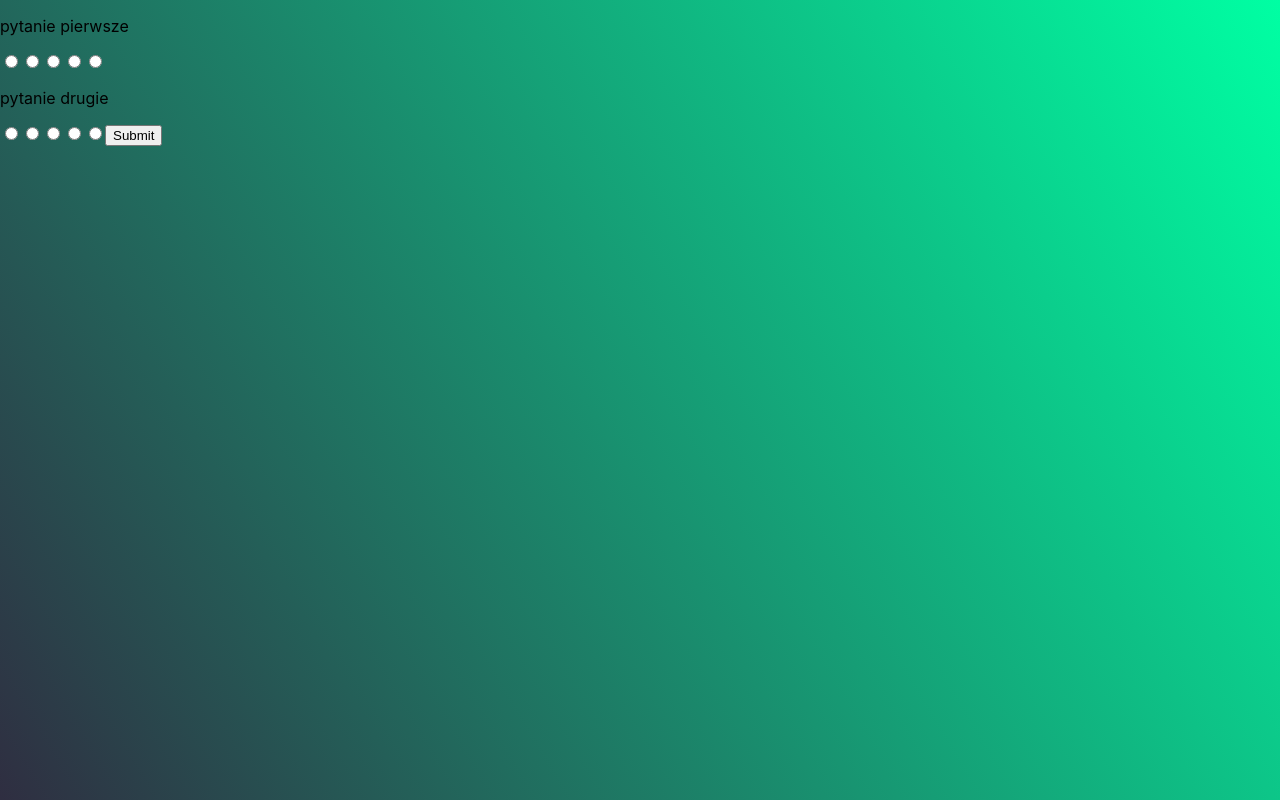
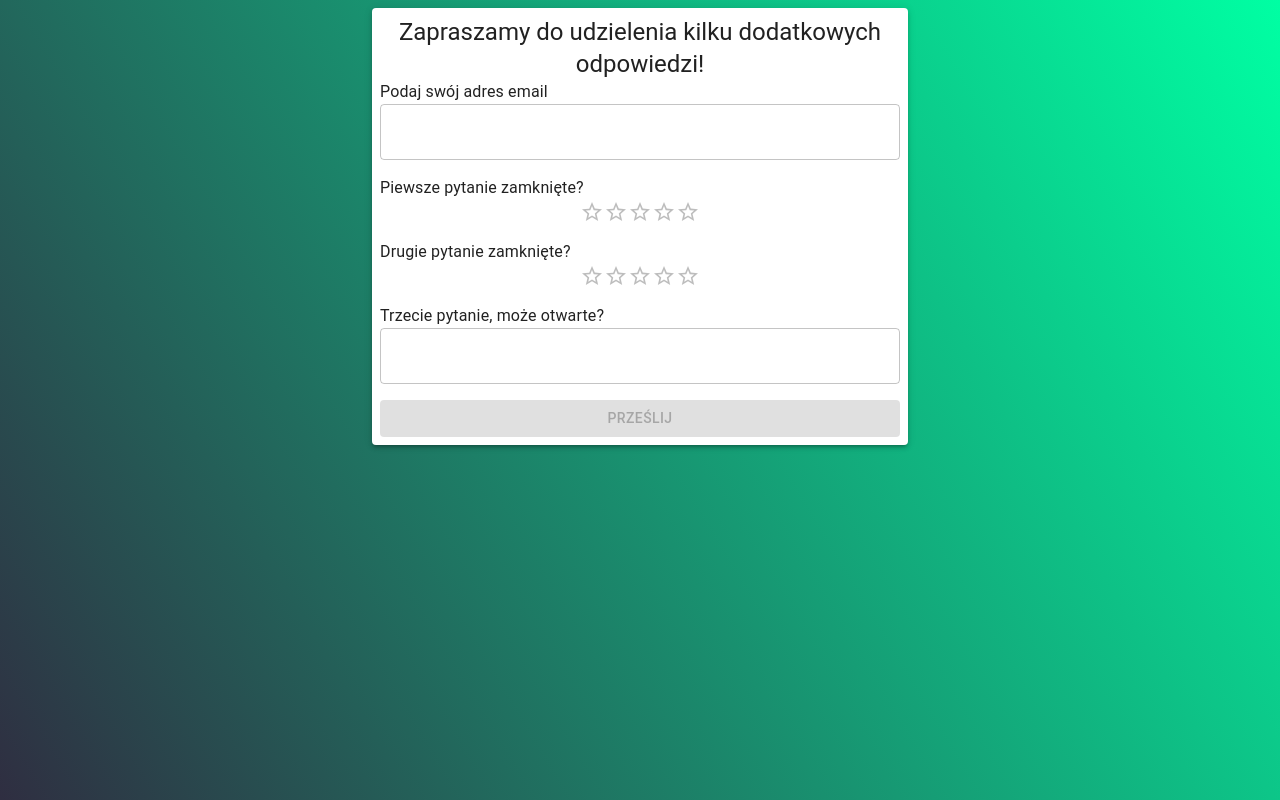
Before and after one commit to elpassion-shops/lesson-11-emails, a Next.js app: page /questionnaire in a window 1280 px wide. Built offline with nearby package versions, Linux system fonts and the light colour scheme.

Commit message:
Add questionnaire with dummy data source

```diff
--- a/interfaces/questionnaire.ts
+++ b/interfaces/questionnaire.ts
@@ -24,6 +24,7 @@ export interface IQuestionnaire {
   title: string;
   questions: IQuestion[];
   email?: string | null;
+  isOpen?: boolean | null;
 }
 
 export interface IQuestionnaireResponse {
@@ -32,6 +33,19 @@ export interface IQuestionnaireResponse {
 
 export interface IQuestionnaireRequest {
   id: number;
+}
+
+export interface IAnswersRequest {
+  answers: IAnswer[];
+  email: string;
+}
+
+export class AnswerRequest {
+  @ValidateNested({ each: true })
+  answers: IAnswer[];
+
+  @IsEmail()
+  email: string;
 }
 
 export class AnswerClose implements IAnswer {
--- a/pages/questionnaire.tsx
+++ b/pages/questionnaire.tsx
@@ -1,75 +1,202 @@
+import {
+  Button,
+  CircularProgress,
+  Container,
+  FormControl,
+  Grid,
+  Paper,
+  Rating,
+  TextField,
+  Typography,
+} from "@mui/material";
+import type { NextPage } from "next";
+import { useCallback, useEffect, useMemo, useState } from "react";
+import { useForm, Controller } from "react-hook-form";
+import { classValidatorResolver } from "@hookform/resolvers/class-validator";
 
-import { useForm } from "react-hook-form";
-import { classValidatorResolver } from "@hookform/resolvers/class-validator";
+import { IApi } from "../interfaces/api";
 import {
-  IsEmail,
-  IsInt,
-  IsString,
-  Max,
-  Min,
-  ValidateNested,
-} from "class-validator";
+  IQuestionnaire,
+  IQuestionnaireResponse,
+  IAnswersRequest,
+  AnswerRequest,
+} from "../interfaces/questionnaire";
 
+const exampleResponse: IQuestionnaireResponse = {
+  questionnaire: {
+    id: 1,
+    title: "Zapraszamy do udzielenia kilku dodatkowych odpowiedzi!",
+    email: null,
+    questions: [
+      {
+        id: 1,
+        isOpen: false,
+        question: "Piewsze pytanie zamknięte?",
+      },
+      {
+        id: 2,
+        question: "Drugie pytanie zamknięte?",
+        isOpen: false,
+      },
+      {
+        id: 3,
+        question: "Trzecie pytanie, może otwarte?",
+        isOpen: true,
+      },
+    ],
+  },
+};
 
+class DummyApi implements IApi {
+  getQuestionnaire(id: string): Promise<IQuestionnaireResponse> {
+    return new Promise((resolve) =>
+      setTimeout(() => resolve(exampleResponse), 1000)
+    );
+  }
+  submitQuestionnaire(answers: IAnswersRequest[]): Promise<IQuestionnaire> {
+    return new Promise((resolve) =>
+      setTimeout(() => {
+        console.log(`Sent ${JSON.stringify(answers)}`);
+        resolve(exampleResponse.questionnaire);
+      }, 1000)
+    );
+  }
+}
 
-export class Request {
-    @IsString()
-    @IsEmail()
-    email!: string;
+const api = new DummyApi();
 
-    @ValidateNested({ each: true })
-    answers!: Answer[];
-  }
+const Home: NextPage = () => {
+  // mode: onChange powoduje walidacje formularza po kazdej zmianie
+  const { control, handleSubmit, formState, register } =
+    useForm<AnswerRequest>({
+      mode: "onChange",
+      resolver: classValidatorResolver(AnswerRequest),
+    });
+  const [questionnaire, setQuestionnaire] = useState<IQuestionnaire | null>(
+    null
+  );
+  const [loading, setLoading] = useState(true);
+  const [sent, setSent] = useState(false);
+  console.log(formState.errors);
+  // Pobieranie danych o pytaniach
+  useEffect(() => {
+    setLoading(true);
+    api
+      .getQuestionnaire("1")
+      .then(({ questionnaire }) => {
+        setQuestionnaire(questionnaire);
+      })
+      .finally(() => setLoading(false));
+  }, []);
 
-  export class Answer {
-    @IsString()
-    id!: string;
-
-    @IsInt()
-    @Min(1)
-    @Max(5)
-    choice!: number;
-  }
-
-  export class Question {
-    @IsString()
-    id!: string;
-
-    @IsInt()
-    @Min(1)
-    @Max(5)
-    choice!: number;
-  }
-
-export default function Questionnaire() {
-
-  const { register, handleSubmit, formState: { errors } } = useForm();
-  const onSubmit = (data: any) => console.log(data);
-  //const resolver = classValidatorResolver(Request);
-  const QAndA = [{
-    question: "pytanie pierwsze",
-    id: "pies",
-    answers: [1, 2, 3, 4, 5]
-  },
-  {
-    question: "pytanie drugie",
-    id: "kot",
-    answers: [1, 2, 3, 4, 5]
-  }]
-
+  // Transformacja i wysyłanie danych
+  const onSubmitHandler = useCallback((data) => {
+    setLoading(true);
+    api
+      .submitQuestionnaire(data)
+      .then(() => {
+        setSent(true);
+      })
+      .finally(() => setLoading(false));
+  }, []);
 
   return (
-    <form onSubmit={handleSubmit(onSubmit)}>
-      {QAndA.map(qa => {
-        return <>
-        <p>{qa.question}</p>
-        {qa.answers.map(answer=> {
-          return <input {...register(qa.id, {required: true})} type="radio" value={answer} />
-        })}
-        </>
-      })}
+    <Container maxWidth="sm">
+      <Paper elevation={3} sx={{ padding: 1, margin: 1 }}>
+        <Grid container justifyContent={"center"} alignContent={"center"}>
+          {!sent && (
+            <>
+              {loading && <CircularProgress />}
+              {!loading && questionnaire && (
+                <>
+                  <Typography align="center" variant="h5">
+                    {questionnaire.title}
+                  </Typography>
+                  <form
+                    onSubmit={handleSubmit((data) => onSubmitHandler(data))}
+                  >
+                    <FormControl
+                        fullWidth
+                        sx={{ marginBottom: 2 }}>
+                        <Typography>Podaj swój adres email</Typography>
+                        <Controller
+                          name={`email`}
+                          control={control}
+                          defaultValue={0}
+                          render={(props) =>
+                              <TextField
+                                sx={{ margin: "auto" }}
+                                name={`email`}
+                                onChange={props.field.onChange}
+                                value={props.field.value || ""}
+                                fullWidth
+                              />
+                          }/>
+                    </FormControl>
+                    {questionnaire.questions.map((question, index) => (
+                      <FormControl
+                        key={question.id}
+                        fullWidth
+                        sx={{ marginBottom: 2 }}
+                      >
+                        <Typography>{question.question}</Typography>
+                        <Controller
+                          name={`answers.${index}.value`}
+                          control={control}
+                          defaultValue={0}
+                          render={(props) =>
+                            question.isOpen ? (
+                              <TextField
+                                sx={{ margin: "auto" }}
+                                name={`answers.${index}.value`}
+                                onChange={props.field.onChange}
+                                value={props.field.value || ""}
+                                fullWidth
+                                multiline
+                              />
+                            ) : (
+                              <Rating
+                                sx={{ margin: "auto" }}
+                                name={props.field.name}
+                                onChange={props.field.onChange}
+                                value={Number(props.field.value) || 0}
+                              />
+                            )
+                          }
+                        />
 
-      <input type="submit" />
-    </form>
+                        <input
+                          hidden
+                          {...register(`answers.${index}.questionId`, {
+                            value: question.id,
+                          })}
+                        />
+                      </FormControl>
+                    ))}
+                    <Button
+                      variant={"contained"}
+                      fullWidth
+                      disabled={!formState.isValid}
+                      type={"submit"}
+                    >
+                      Prześlij
+                    </Button>
+                  </form>
+                </>
+              )}
+            </>
+          )}
+          {sent && (
+            <Grid item>
+              <Typography align="center" variant="h5">
+                Dziękujemy za udzielone odpowiedzi!
+              </Typography>
+            </Grid>
+          )}
+        </Grid>
+      </Paper>
+    </Container>
   );
-}
+};
+
+export default Home;
```
